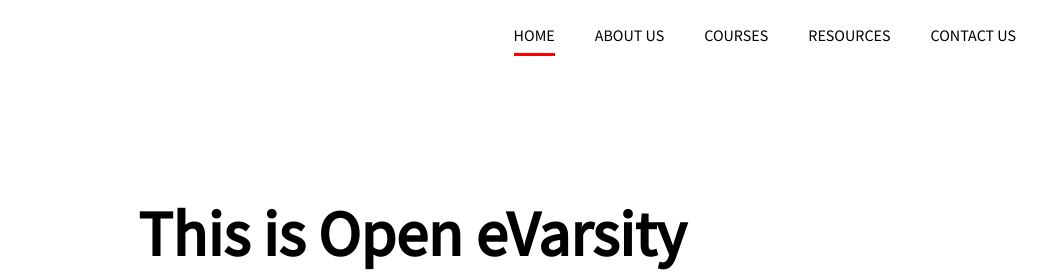
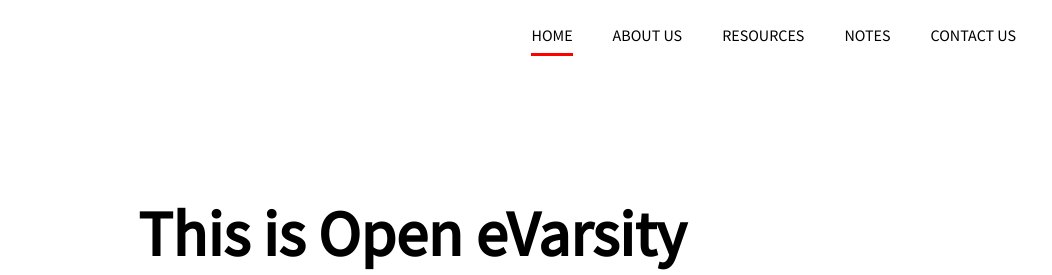
Before and after one commit to OpenEVarsity/Open-e-Varsity, a plain HTML site: page index.html in a window 1280 px wide. Shown: the top 275 px of the page, 228-1280 px from the left. Drawn offline with Linux system fonts and the light colour scheme.

Commit message:
Update index.html

```diff
--- a/index.html
+++ b/index.html
@@ -20,8 +20,8 @@
                 <ul>
                     <li><a href="index.html" class="current">Home</a></li>
                     <li><a href="about.html">About Us</a></li>
-                    <li><a href="courses.html">Courses</a></li>
                     <li><a href="resources.html">Resources</a></li>
+                    <li><a href="courses.html">Notes</a></li>
                     <li><a href="#contact">Contact Us</a></li>
                 </ul>
             </nav>
```
